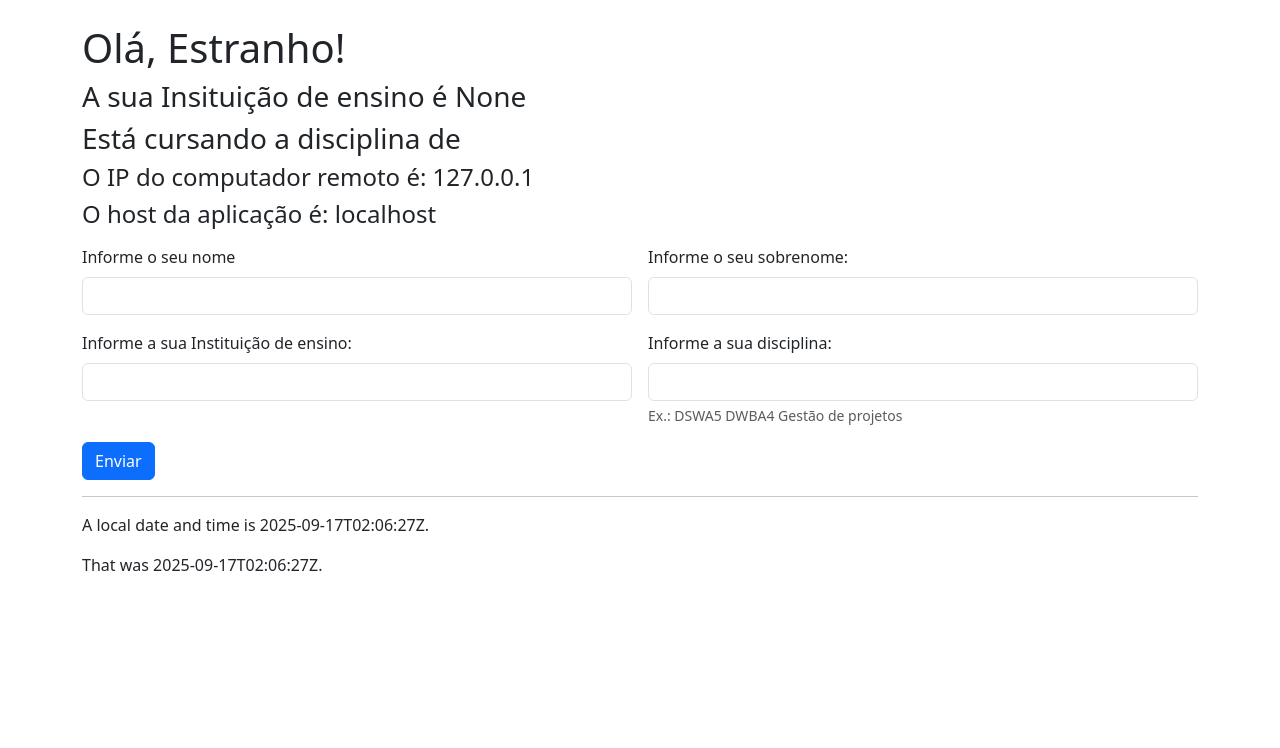
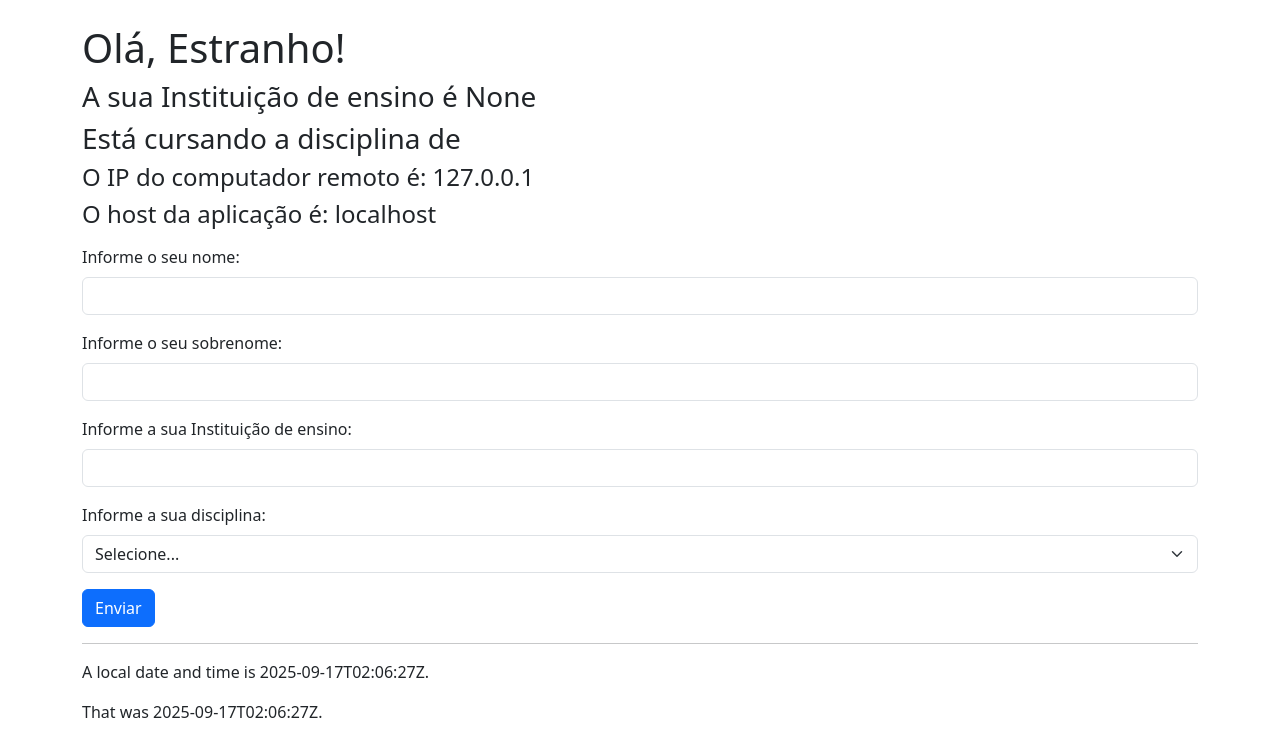
Before and after one commit to PT3032621-PTBDSWS/semana06, a Flask app: page / in a window 1280 px wide. Shown: the part 56-804 px from the top of the page. Before the commit the page ends 627 px from the top, so only its background shows below. Run offline with Flask 3, Linux system fonts and the light colour scheme.

Commit message:
Update index.html

```diff
--- a/templates/index.html
+++ b/templates/index.html
@@ -3,38 +3,40 @@
 <h1>Olá, Estranho!</h1>
 
 <div class="mb-3">
-  <h3>A sua Insituição de ensino é {{ instituicao if instituicao else "None" }}</h3>
+  <h3>A sua Instituição de ensino é {{ instituicao if instituicao else "None" }}</h3>
   <h3>Está cursando a disciplina de {{ disciplina if disciplina else "" }}</h3>
 
   <h4>O IP do computador remoto é: {{ ip_remoto if ip_remoto else "None" }}</h4>
   <h4>O host da aplicação é: {{ host_app if host_app else "None" }}</h4>
 </div>
 
-<form method="post" class="row g-3">
-  <div class="col-md-6">
-    <label for="nome" class="form-label">Informe o seu nome</label>
+<form method="post">
+  <div class="mb-3">
+    <label for="nome" class="form-label">Informe o seu nome:</label>
     <input id="nome" name="nome" class="form-control" value="{{ nome }}">
   </div>
 
-  <div class="col-md-6">
+  <div class="mb-3">
     <label for="sobrenome" class="form-label">Informe o seu sobrenome:</label>
     <input id="sobrenome" name="sobrenome" class="form-control" value="{{ sobrenome }}">
   </div>
 
-  <div class="col-md-6">
+  <div class="mb-3">
     <label for="instituicao" class="form-label">Informe a sua Instituição de ensino:</label>
     <input id="instituicao" name="instituicao" class="form-control" value="{{ instituicao }}">
   </div>
 
-  <div class="col-md-6">
+  <div class="mb-3">
     <label for="disciplina" class="form-label">Informe a sua disciplina:</label>
-    <input id="disciplina" name="disciplina" class="form-control" value="{{ disciplina }}">
-    <div class="form-text">Ex.: DSWA5 DWBA4 Gestão de projetos</div>
+    <select id="disciplina" name="disciplina" class="form-select">
+      <option value="">Selecione...</option>
+      <option value="DSWA5" {% if disciplina=="DSWA5" %}selected{% endif %}>DSWA5</option>
+      <option value="DWBA4" {% if disciplina=="DWBA4" %}selected{% endif %}>DWBA4</option>
+      <option value="Gestão de Projetos" {% if disciplina=="Gestão de Projetos" %}selected{% endif %}>Gestão de Projetos</option>
+    </select>
   </div>
 
-  <div class="col-12">
-    <button class="btn btn-primary" type="submit">Enviar</button>
-  </div>
+  <button class="btn btn-primary" type="submit">Enviar</button>
 </form>
 
 <hr>
```
